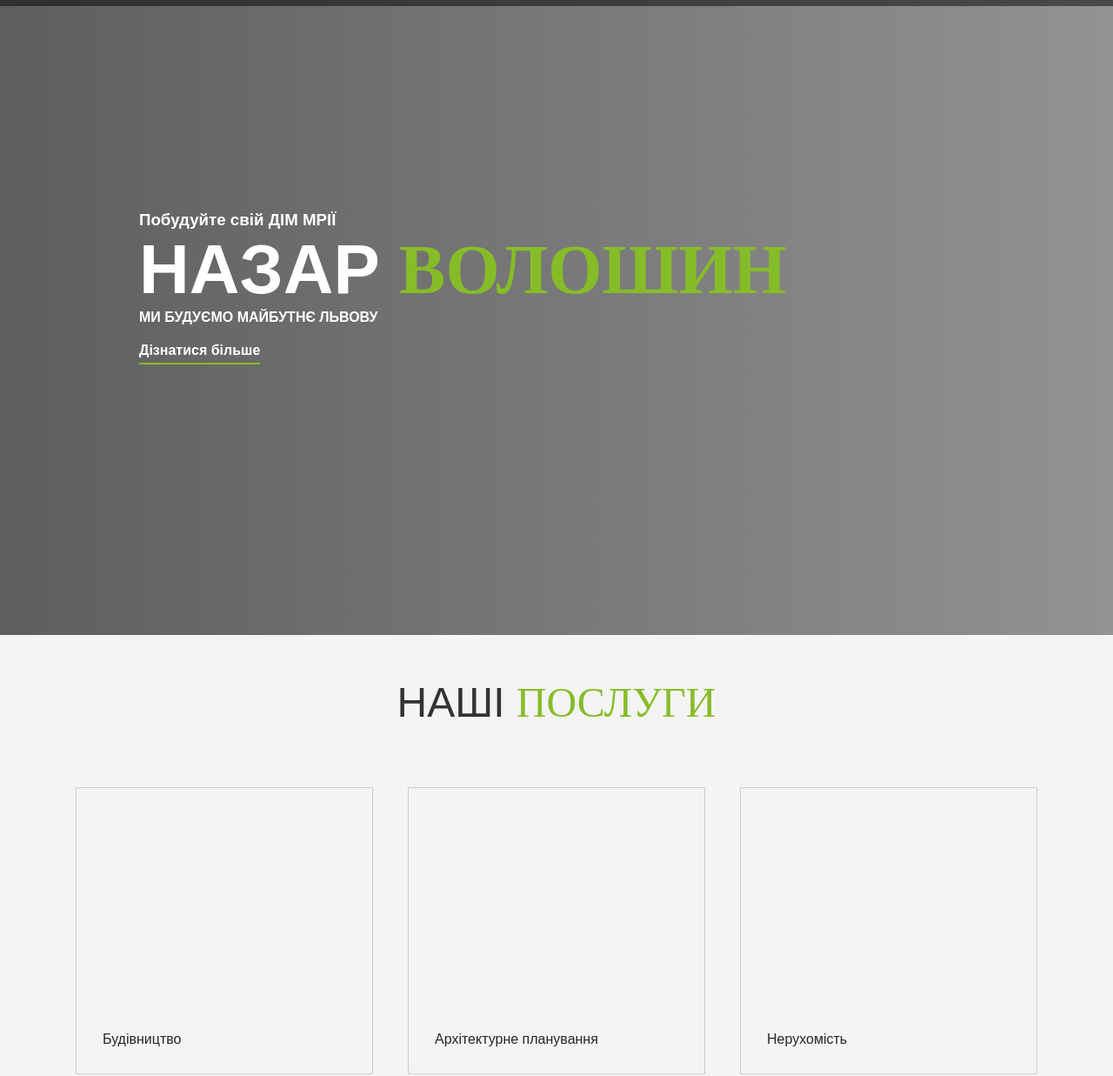
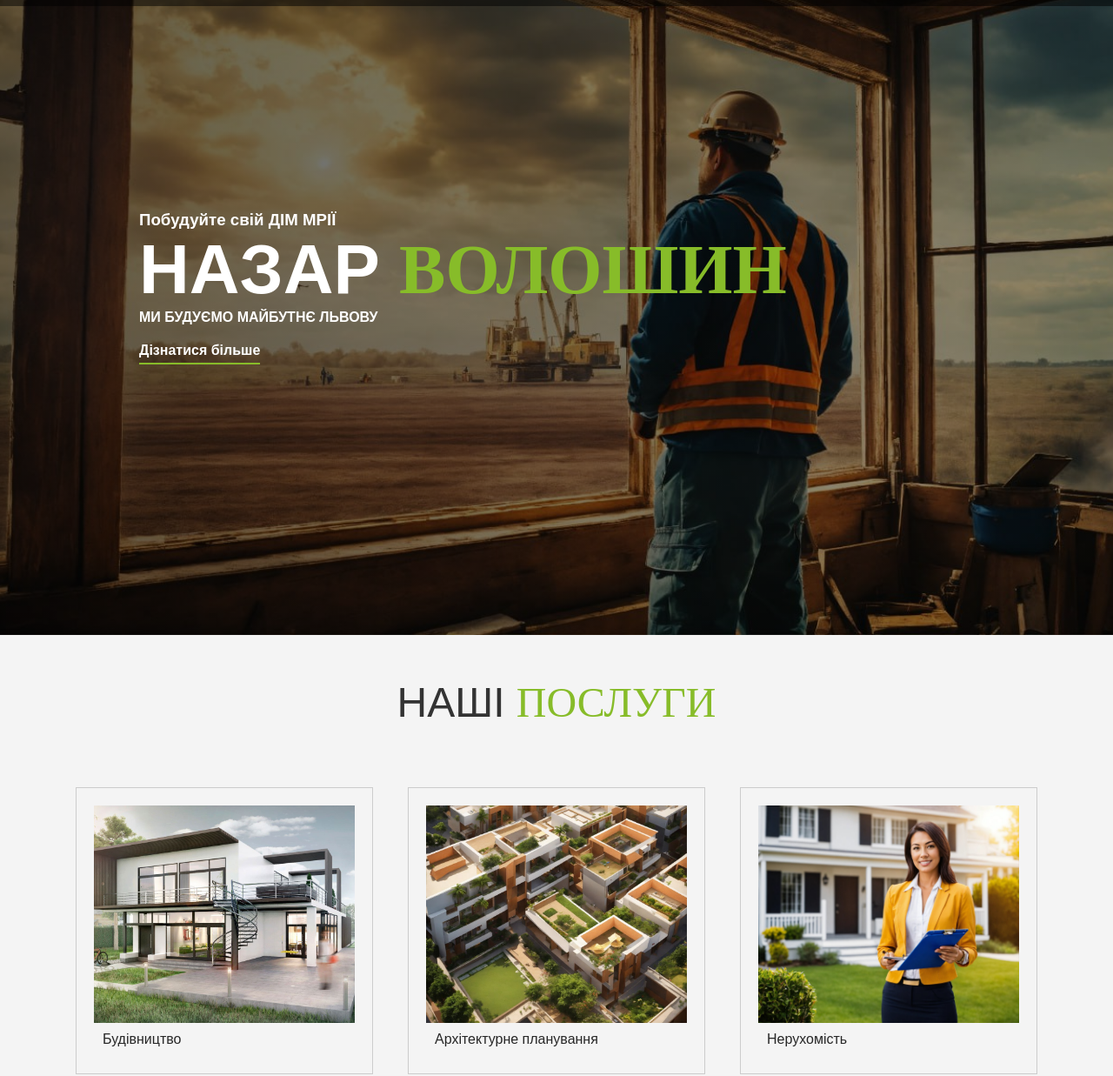
Before and after one commit to nazarvoloshyn/Kursova-Dim_mrii, a plain HTML site: page index.html in a window 1280 px wide. Shown: the part 70-1307 px from the top of the page at 87% size. Drawn offline with Linux system fonts and the light colour scheme; the site is published under a folder, as on GitHub Pages, so addresses that start at the root find nothing.

Commit message:
Update style.css

```diff
--- a/style.css
+++ b/style.css
@@ -57,7 +57,7 @@
   /* ***** HEADER  ***** */
   .hero {
     background: linear-gradient(to left, rgba(0, 0, 0, 0.4), rgba(0, 0, 0, 0.616)),
-      url("/images/фон.jpg") var(--bg-image-center)
+      url("images/фон.jpg") var(--bg-image-center)
         fixed;
   }
 
@@ -156,13 +156,13 @@
   }
 
   .img-one {
-    background: url("/images/Будівництв.jpg") var(--bg-image-center);
+    background: url("images/Будівництв.jpg") var(--bg-image-center);
   }
   .img-two {
-    background: url("/images/Архітектура.jpg") var(--bg-image-center);
+    background: url("images/Архітектура.jpg") var(--bg-image-center);
   }
   .img-three {
-    background: url("/images/Нерухомість.jpg") var(--bg-image-center);
+    background: url("images/Нерухомість.jpg") var(--bg-image-center);
   }
 
   /* ******* WHY US ******* */
```
